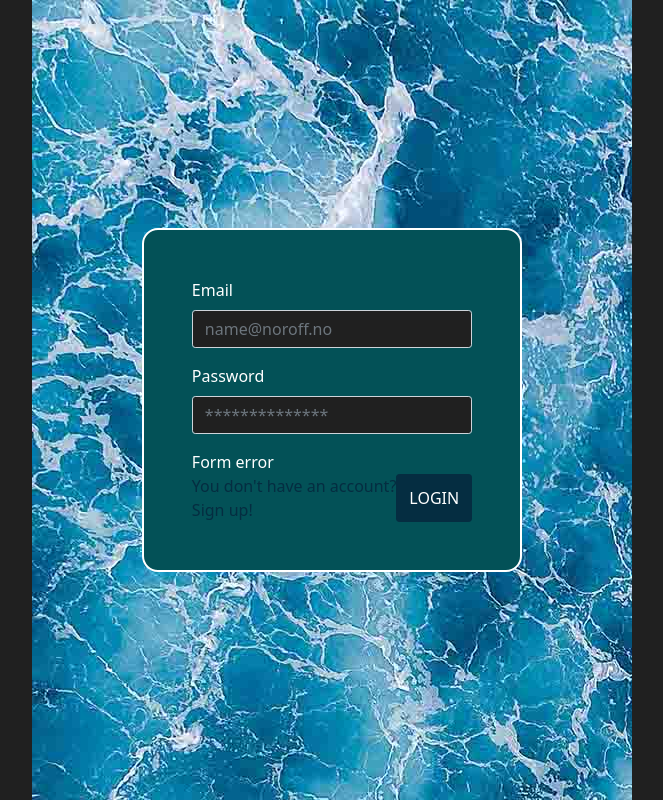
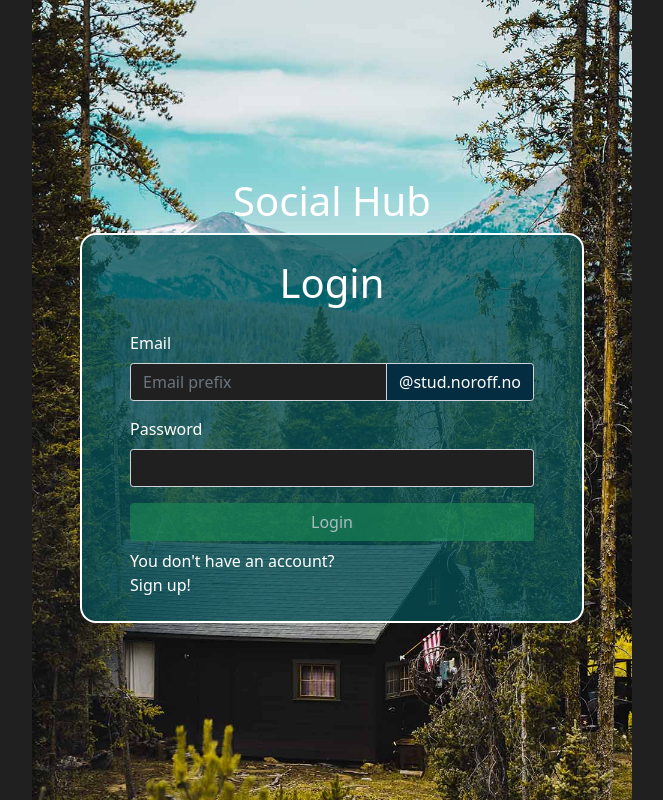
Before and after one commit to Noroff-FEU-Assignments/project-exam-2-Sebbe92, a React (Create React App) app in the folder sebastian-kvalvaag-exam2/: page /login in a window 1280 px wide. Shown: the whole page, without its empty margins (308-971 px from the left). Built offline with nearby package versions, Linux system fonts and the light colour scheme.

Commit message:
error handling and userfeedback

```diff
--- a/sebastian-kvalvaag-exam2/src/App.js
+++ b/sebastian-kvalvaag-exam2/src/App.js
@@ -13,6 +13,7 @@ import PageContext from "./context/PageContext";
 import { createBrowserRouter, RouterProvider } from "react-router-dom";
 import SignUp from "./pages/SignUp";
 import ProfilesContext from "./context/ProfilesContext";
+import Error from "./components/Error";
 
 function App() {
   const [menuPage, setMenuPage] = useState(1);
@@ -28,6 +29,14 @@ function App() {
     {
       path: "/profile/",
       element: <Profile />,
+    },
+    {
+      path: "/login",
+      errorElement: <Error />,
+    },
+    {
+      path: "/signup",
+      errorElement: <Error />,
     },
   ]);
 
@@ -60,6 +69,7 @@ function App() {
           ) : (
             <>
               <div className="vh-100 mx-auto d-flex flex-column align-items-center justify-content-center welcome-background animate-left">
+                <h1>Social Hub</h1>
                 <RouterProvider router={loggedOut} />
               </div>
             </>
--- a/sebastian-kvalvaag-exam2/src/App.scss
+++ b/sebastian-kvalvaag-exam2/src/App.scss
@@ -93,14 +93,19 @@ img {
 .mw-100px {
   max-width: 500px;
 }
+.hover-underline {
+  &:hover {
+    text-decoration: underline !important;
+  }
+}
 .welcome-card {
-  background-color: $info;
   border-radius: $border-radius-xl;
   border: 2px solid white;
 }
 .welcome-background {
   max-width: 600px;
-  background-image: url("./images/pexels-btgl-bg-img-250kb.jpg");
+  background-image: url("./images/pexels-piccinng-3075938-background.jpg");
+  background-size: cover;
 }
 .posts-container {
   flex-wrap: wrap;
--- /dev/null
+++ b/sebastian-kvalvaag-exam2/src/components/Error.jsx
@@ -0,0 +1,5 @@
+import React from "react";
+
+export default function Error() {
+  return <div>Looks like there was an error...</div>;
+}
--- a/sebastian-kvalvaag-exam2/src/components/SignUpForm.jsx
+++ b/sebastian-kvalvaag-exam2/src/components/SignUpForm.jsx
@@ -29,7 +29,7 @@ export default function SignUpForm() {
       console.log(newUser);
       const response = await http.post("auth/register", newUser);
       console.log(response);
-      redirect("/login");
+      /*  redirect("/login"); */
       return response;
     } catch (error) {
       console.log(error);
@@ -111,7 +111,7 @@ export default function SignUpForm() {
               }}
             />
             <InputGroup.Text id="email" className="bg-primary">
-              @stud.noroff.com
+              @stud.noroff.no
             </InputGroup.Text>
           </InputGroup>
           <Form.Text>{emailError}</Form.Text>
--- a/sebastian-kvalvaag-exam2/src/components/nav/Menu.jsx
+++ b/sebastian-kvalvaag-exam2/src/components/nav/Menu.jsx
@@ -11,7 +11,7 @@ import Following from "./submenus/Following";
 import Settings from "./submenus/Settings";
 import MenuContext from "../../context/MenuContext";
 
-export default function Menu({ name, ...props }) {
+export default function Menu({ name, nav, ...props }) {
   const [currentMenu, setCurrentMenu] = useContext(MenuContext);
 
   return (
--- a/sebastian-kvalvaag-exam2/src/components/nav/submenus/PostForm.jsx
+++ b/sebastian-kvalvaag-exam2/src/components/nav/submenus/PostForm.jsx
@@ -3,7 +3,7 @@ import Form from "react-bootstrap/Form";
 import Button from "react-bootstrap/Button";
 import useAxios from "../../../hooks/useAxios";
 
-export default function PostForm() {
+export default function PostForm(props) {
   const http = useAxios();
   const [title, setTitle] = useState(null);
   const [tags, setTags] = useState(null);
@@ -19,13 +19,15 @@ export default function PostForm() {
   const post = async () => {
     try {
       const response = await http.post("posts", postObject);
-      console.log(response);
+      if (response.data) {
+        window.location.reload(false);
+      }
     } catch (error) {
       setMediaError(error.response.data.errors[0]);
     }
   };
   const testPost = (post) => {
-    if (post.title.length < 3) {
+    if (!post.title || post.title.length < 3) {
       setTitleError("Title must be at least 3 characters long");
       return false;
     } else {
@@ -107,7 +109,6 @@ export default function PostForm() {
         onClick={() => {
           if (testPost(postObject)) {
             post();
-            clearForm(formRef.current);
           }
         }}
       >
--- a/sebastian-kvalvaag-exam2/src/pages/Login.jsx
+++ b/sebastian-kvalvaag-exam2/src/pages/Login.jsx
@@ -1,51 +1,99 @@
-import React, { useContext } from "react";
+import React, { useContext, useState } from "react";
 import Form from "react-bootstrap/Form";
 import Button from "react-bootstrap/Button";
 import UserContext from "../context/UserContext";
 import useAxios from "../hooks/useAxios";
 import { useNavigate } from "react-router";
+import InputGroup from "react-bootstrap/InputGroup";
 
 export default function Login() {
   const http = useAxios();
   const navigate = useNavigate();
   const setUser = useContext(UserContext);
-
+  const [inputsIsValid, setInputsIsNotValid] = useState(true);
+  const [password, setPassword] = useState("");
+  const [email, setEmail] = useState("");
+  const [loginError, setLoginError] = useState(null);
+  const validateInput = () => {
+    if (email && password.length > 2) {
+      setInputsIsNotValid(false);
+      return true;
+    }
+    setInputsIsNotValid(true);
+    return false;
+  };
   async function login(email, password) {
+    const fullEmail = email + "@stud.noroff.no";
     try {
       const response = await http.post("/auth/login", {
-        email: email,
+        email: fullEmail,
         password: password,
       });
       setUser[1](response.data);
       navigate("/");
     } catch (error) {
-      alert(error.response.data.errors[0].message);
+      setLoginError(error.response.data.errors[0].message);
     }
   }
   return (
-    <div className="welcome-card p-5">
+    <>
+      <div className="welcome-card bg-info bg-opacity-75 px-5 py-4">
+        <h1 className="text-center">Login</h1>
         <Form
+          className="mt-4"
           onSubmit={(e) => {
             e.preventDefault();
             login(e.target[0].value, e.target[1].value);
           }}
         >
-        <Form.Group className="mb-3" controlId="login-email">
+          <Form.Group className="mb-3" controlId="sign-up-email">
             <Form.Label>Email</Form.Label>
-          <Form.Control type="email" placeholder="name@noroff.no" />
+            <InputGroup className="mb-3">
+              <Form.Control
+                type="text"
+                placeholder="Email prefix"
+                aria-label="email prefix"
+                aria-describedby="email"
+                onChange={(e) => {
+                  setEmail(e.target.value);
+                  validateInput();
+                }}
+              />
+              <InputGroup.Text id="email" className="bg-primary">
+                @stud.noroff.no
+              </InputGroup.Text>
+            </InputGroup>
           </Form.Group>
-        <Form.Group className="mb-3" controlId="login-password">
+          <Form.Group
+            className="mb-3"
+            controlId="login-password"
+            onChange={(e) => {
+              setPassword(e.target.value);
+              validateInput();
+            }}
+          >
             <Form.Label>Password</Form.Label>
-          <Form.Control type="password" placeholder="**************" />
+            <Form.Control type="password" />
           </Form.Group>
-        <div>Form error</div>
-        <div className="d-flex">
-          <a href="sign-up">
-            You don't have an account? <br /> Sign up!
+
+          <Button
+            type="submit"
+            variant="success"
+            disabled={inputsIsValid}
+            className="w-100"
+          >
+            Login
+          </Button>
+          <Form.Text>{loginError}</Form.Text>
+        </Form>
+        <div className="d-flex flex-column">
+          <p className="mb-0 mt-2 ">You don't have an account? </p>
+
+          <a href="signup" className="text-white hover-underline">
+            Sign up!
           </a>
-          <Button type="submit">LOGIN</Button>
         </div>
-      </Form>
       </div>
+    </>
   );
 }
--- a/sebastian-kvalvaag-exam2/src/pages/SignUp.jsx
+++ b/sebastian-kvalvaag-exam2/src/pages/SignUp.jsx
@@ -3,7 +3,7 @@ import SignUpForm from "../components/SignUpForm";
 
 export default function SingUp() {
   return (
-    <div className="welcome-card">
+    <div className="welcome-card bg-info">
       <SignUpForm />
     </div>
   );
--- a/sebastian-kvalvaag-exam2/src/pages/Welcome.jsx
+++ b/sebastian-kvalvaag-exam2/src/pages/Welcome.jsx
@@ -3,19 +3,27 @@ import { Button } from "react-bootstrap";
 
 export default function Welcome() {
   return (
-    <div className="welcome-card py-3 mx-2">
-      <div className="my-2">
-        <h1 className="text-center">Welcome to Social Hub</h1>
-        <p className="mx-auto text-center w-75">
+    <div className="welcome-card bg-info bg-opacity-75 py-4 mx-2">
+      <div className="mt-2 mb-5">
+        <h1 className="text-center mb-3">Welcome to Social Hub</h1>
+        <p className="mx-auto text-center w-75 ">
           This is a school project and is not optimized for production. Use Wifi
           if possible, there might be some big images loaded
         </p>
       </div>
       <div className="w-100 d-flex justify-content-around">
-        <Button href="/login" className="fw-bold fs-4">
+        <Button
+          href="/login"
+          className="fs-4 px-5 border-1 border-white"
+          variant="secondary"
+        >
           Login
         </Button>
-        <Button href="/signup" className="fs-4">
+        <Button
+          href="/signup"
+          className="fs-4 px-5 border-1 border-white"
+          variant="secondary"
+        >
           Sign Up
         </Button>
       </div>
```
Also changed, not shown: sebastian-kvalvaag-exam2/src/images/pexels-btgl-bg-img-250kb.jpg (deleted), sebastian-kvalvaag-exam2/src/images/pexels-piccinng-3075938-background.jpg (added). Lines whose indentation alone changed are shown as unchanged.
